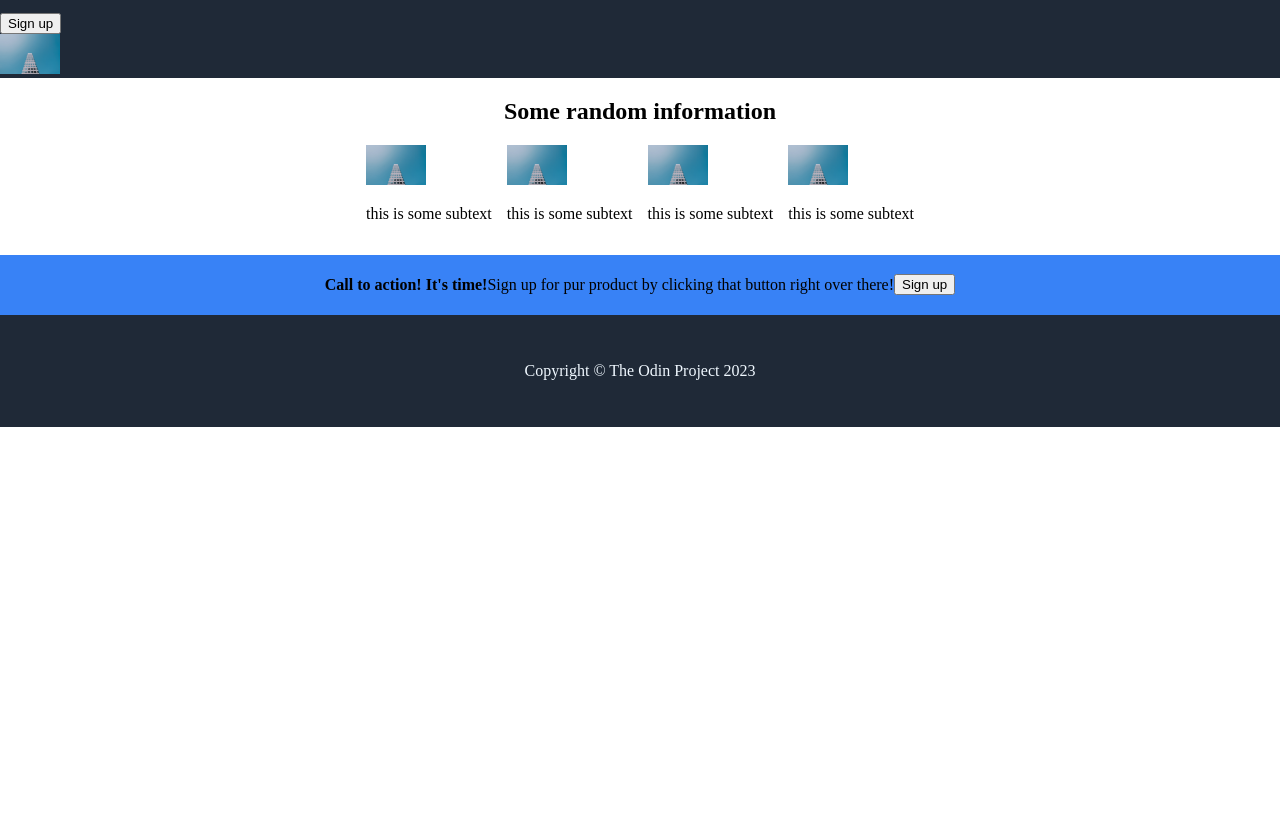
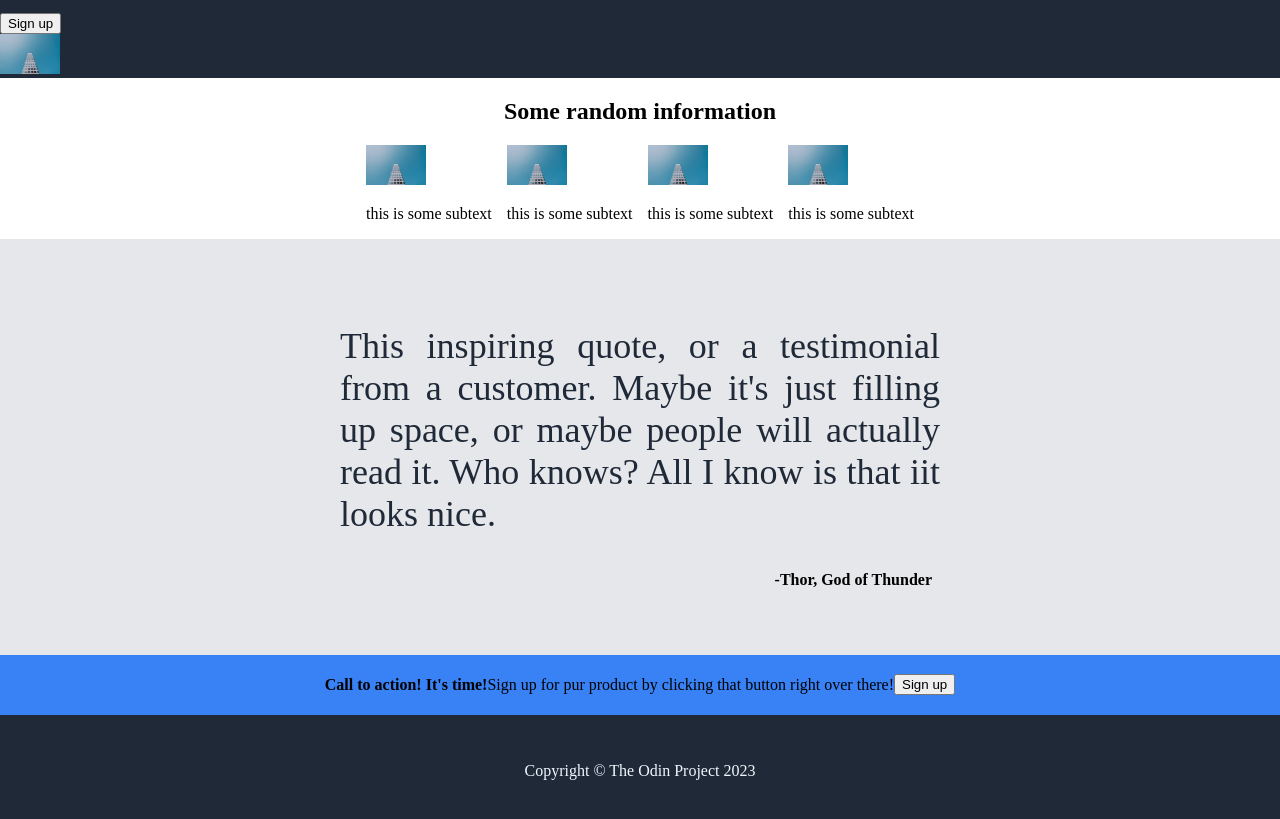
Before and after one commit to inmyworld5/landing-page, a plain HTML site: page index.html in a window 1280 px wide. Shown: the part 219-1038 px from the top of the page. Before the commit the page ends 800 px from the top, so only its background shows below. Drawn offline with Linux system fonts and the light colour scheme.

Commit message:
Work on section 2 main

```diff
--- a/index.css
+++ b/index.css
@@ -60,3 +60,27 @@ img{
 .s1 h2{
     text-align: center;
 }
+
+/*Section two main */
+.s2{
+    background-color: #e5e7eb;
+    text-align: center;
+    padding-left: 300px;
+    padding-right: 300px;
+    padding-top: 50px;
+    padding-bottom: 50px;
+}
+
+
+blockquote{
+    font-size: 36px;
+    color: #1f2937;
+    text-align: justify;
+
+}
+
+.s2 p{
+    font-weight: bold;
+    text-align: right;
+    padding-right: 48px;
+}
--- a/index.html
+++ b/index.html
@@ -48,8 +48,9 @@
                 </div>
             </div>
         </section>
-        <section>
-            <blockquote></blockquote>
+        <section class="s2">
+            <blockquote>This inspiring quote, or a testimonial from a customer. Maybe it's just filling up space, or maybe people will actually read it. Who knows? All I know is that iit looks nice.</blockquote>
+            <p>-Thor, God of Thunder</p>
         </section>
         <section class="s3">
             <h4>Call to action! It's time!</h4>
```
